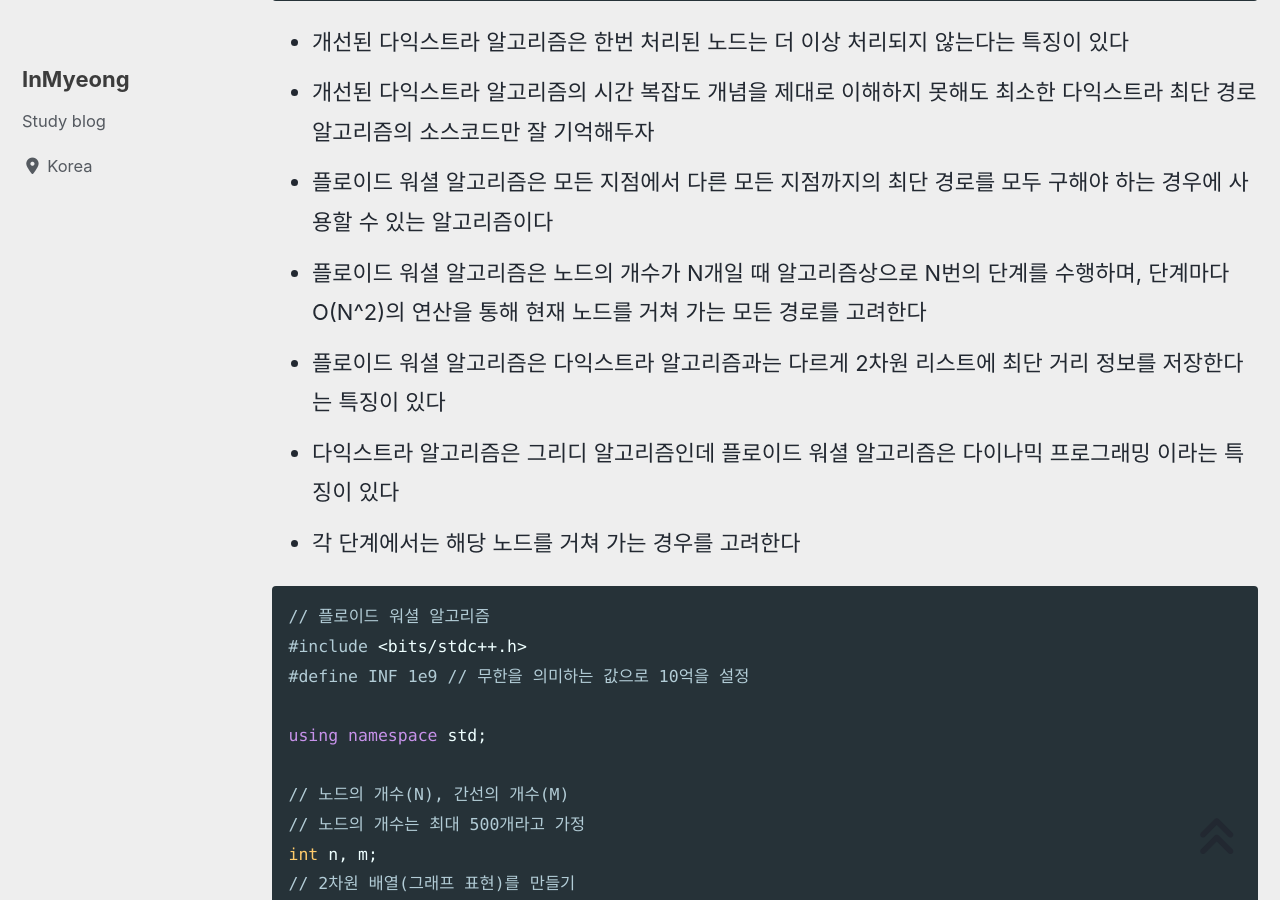
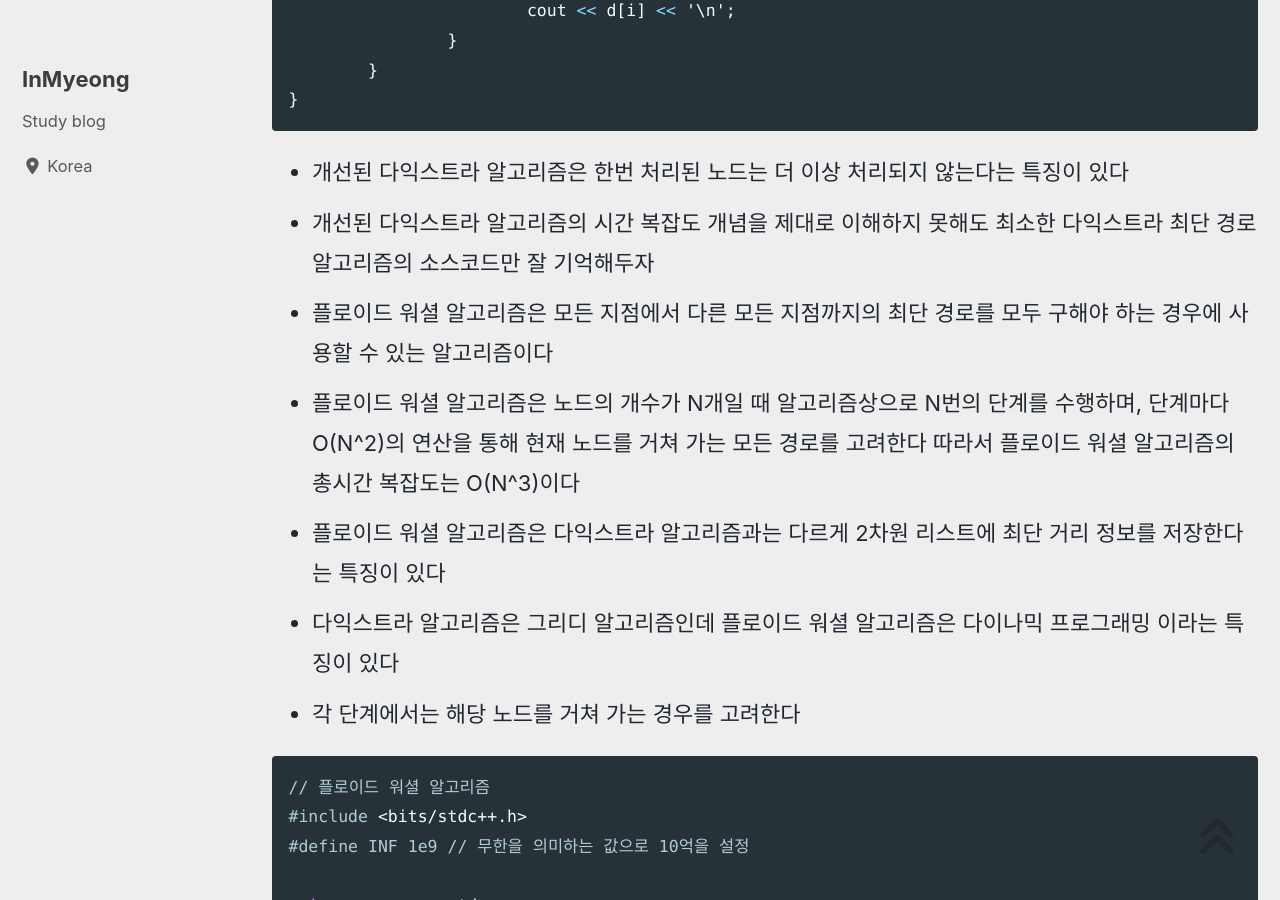
Before and after one commit to devMyeong/devMyeong.github.io, a Jekyll site: the page built from _posts/codingTest/2021-09-08-이코테.md, in a window 1280 px wide and 900 px high, scrolled down 42018 px. Built offline with Jekyll 4.4.1, drawn with Linux system fonts in a browser that asks for light colours; cached includes are drawn as plain includes; nearby versions of some CDN libraries; some web fonts are replaced; comment, search, counter and statistics services are not loaded; some of the changed text lies outside the part shown.

Commit message:
corr typo

````diff
--- a/_posts/codingTest/2021-09-08-이코테.md
+++ b/_posts/codingTest/2021-09-08-이코테.md
@@ -1002,7 +1002,7 @@ int main(void) {
 - 다이나믹 프로그래밍과 분할 정복의 차이점은 다이나믹 프로그래밍은 문제들이 서로 영향을 미치고 있다는 것
 
 ```cpp
-// 호출되는 함수 확인
+// 호출되는 함수 확인 ( 6번 강의, 21:00 참고 )
 #include <bits/stdc++.h>
 using namespace std;
 long long d[100];
@@ -1207,6 +1207,8 @@ int main(void) {
 - 이후 배울 구현 방법을 이용하면 다익스트라 최단 경로 문제를 최악의 경우에도 시간 복잡도 O(ElogV)를 보장하여 해결할 수 있다
 - 최단 거리가 가장 짧은 노드를 선형적으로 찾는 것이 아니라 더욱더 빠르게 찾을 수 있다면 어떨까? 개선된 다익스트라 알고리즘에서는 힙 자료구조를 사용한다 힙 자료구조를 이용하게 되면 특정 노드까지의 최단 거리에 대한 정보를 힙에 담아서 처리하므로 출발 노드로 부터 가장 거리가 짧은 노드를 더욱 빠르게 찾을 수 있다
 - 힙 자료구조는 우선순위 큐를 구현하기 위하여 사용하는 자료구조 중 하나다
+- 힙 자료구조는 완전 이진 트리의 일종이다
+- 힙 자료구조는 여러 개의 값들 중에서 최댓값이나 최솟값을 빠르게 찾아내도록 만들어진 자료구조이다
 - 우선순위 큐는 우선순위가 가장 높은 데이터를 가장 먼저 삭제 한다는 점이 특징이다
 - 데이터를 (가치,데이터)으로 묶어서 우선순위 큐 자료구조에 넣을 수 있다 이후에 우선순위 큐에서 데이터를 꺼내게 되면 항상 가치가 높은 데이터가 먼저 나오게 된다
 - 우선순위 큐를 구현할 때는 내부적으로 최소 힙 혹은 최대 힙을 이용한다
@@ -1216,6 +1218,7 @@ int main(void) {
 - 최단 거리를 저장하기 위한 1차원 리스트(최단 거리 테이블)는 아까와 같이 그대로 이용하고, 현재 가장 가까운 노드를 저장하기 위한 목적으로만 우선순위 큐를 추가로 이용한다고 보면 된다
 
 ```cpp
+// 개선된 다익스트라 알고리즘
 #include <bits/stdc++.h>
 #define INF 1e9 // 무한을 의미하는 값으로 10억을 설정
 using namespace std;
@@ -1279,7 +1282,7 @@ int main(void) {
 - 개선된 다익스트라 알고리즘은 한번 처리된 노드는 더 이상 처리되지 않는다는 특징이 있다
 - 개선된 다익스트라 알고리즘의 시간 복잡도 개념을 제대로 이해하지 못해도 최소한 다익스트라 최단 경로 알고리즘의 소스코드만 잘 기억해두자
 - 플로이드 워셜 알고리즘은 모든 지점에서 다른 모든 지점까지의 최단 경로를 모두 구해야 하는 경우에 사용할 수 있는 알고리즘이다
-- 플로이드 워셜 알고리즘은 노드의 개수가 N개일 때 알고리즘상으로 N번의 단계를 수행하며, 단계마다 O(N^2)의 연산을 통해 현재 노드를 거쳐 가는 모든 경로를 고려한다
+- 플로이드 워셜 알고리즘은 노드의 개수가 N개일 때 알고리즘상으로 N번의 단계를 수행하며, 단계마다 O(N^2)의 연산을 통해 현재 노드를 거쳐 가는 모든 경로를 고려한다 따라서 플로이드 워셜 알고리즘의 총시간 복잡도는 O(N^3)이다
 - 플로이드 워셜 알고리즘은 다익스트라 알고리즘과는 다르게 2차원 리스트에 최단 거리 정보를 저장한다는 특징이 있다
 - 다익스트라 알고리즘은 그리디 알고리즘인데 플로이드 워셜 알고리즘은 다이나믹 프로그래밍 이라는 특징이 있다
 - 각 단계에서는 해당 노드를 거쳐 가는 경우를 고려한다
@@ -1753,6 +1756,7 @@ int main(void) {
 - 위상 정렬의 시간 복잡도는 O(V+E)이다 노드와 간선을 모두 확인한다는 측면에서 O(V+E)의 시간이 소요되는 것이다
 
 ```cpp
+// 위상 정렬 소스코드
 #include <bits/stdc++.h>
 
 using namespace std;
````
